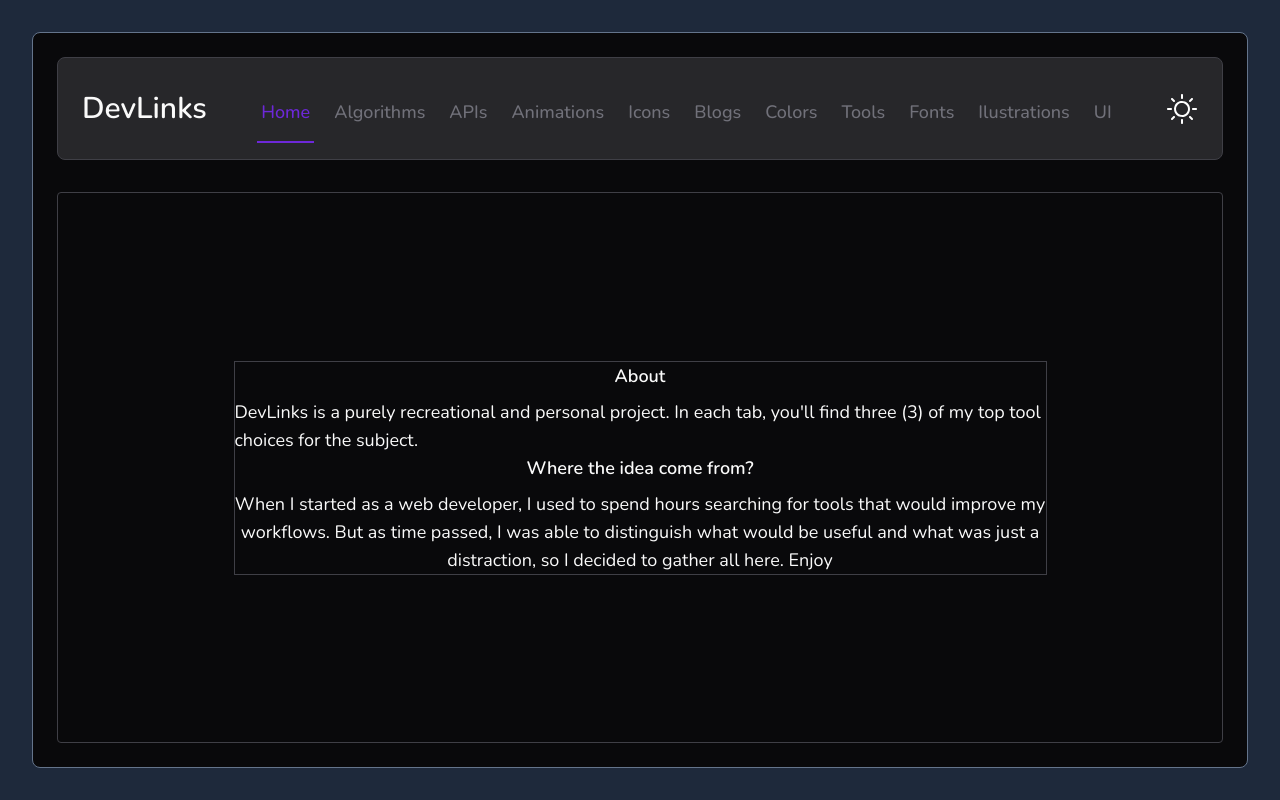
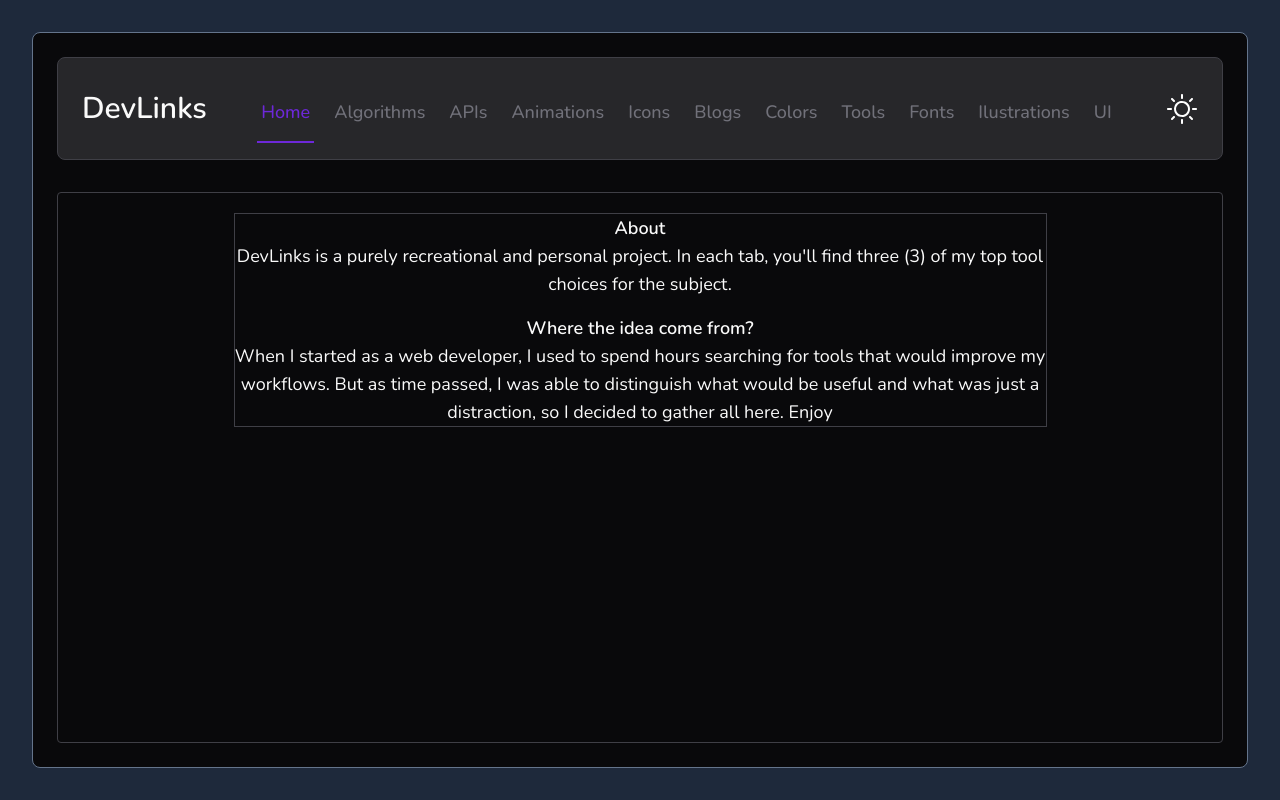
Before and after one commit to antoniobiasotti/devlinks, a Next.js app: page / in a window 1280 px wide. Built offline with nearby package versions, Linux system fonts and the light colour scheme.

Commit message:
working on text

```diff
--- a/src/app/(devlinks)/(home)/page.tsx
+++ b/src/app/(devlinks)/(home)/page.tsx
@@ -6,15 +6,15 @@ export default async function Home() {
   await new Promise(resolve => setTimeout(resolve, 1000))
 
   return (
-          <div className="h-full w-full flex flex-col items-center justify-center gap-2 px-10 py-5 border border-zinc-700 rounded text-lg">
-            <div className="w-3/4 flex flex-col items-center justify-center border border-zinc-700">
-              <div className="flex-col items-center gap-2 inline-flex">
+          <div className="h-full flex flex-col items-center gap-2 px-10 py-5 border border-zinc-700 rounded text-lg">
+            <div className="w-3/4 flex flex-col items-center justify-center gap-4 border border-zinc-700">
+              <div className="flex-col items-center inline-flex">
                 <h2 className="font-semibold">About</h2>
-                <p>
+                <p className="text-center">
                   DevLinks is a purely recreational and personal project. In each tab, you'll find three (3) of my top tool choices for the subject.
                 </p>
               </div>
-              <div className="flex-col items-center gap-2 inline-flex">
+              <div className="flex-col items-center inline-flex">
                 <h2 className="font-semibold">Where the idea come from?</h2>
                 <p className="text-center">
                 When I started as a web developer, I used to spend hours searching for tools that would improve my workflows. But as time passed, I was able to distinguish what would be useful and what was just a distraction, so I decided to gather all here.
```
